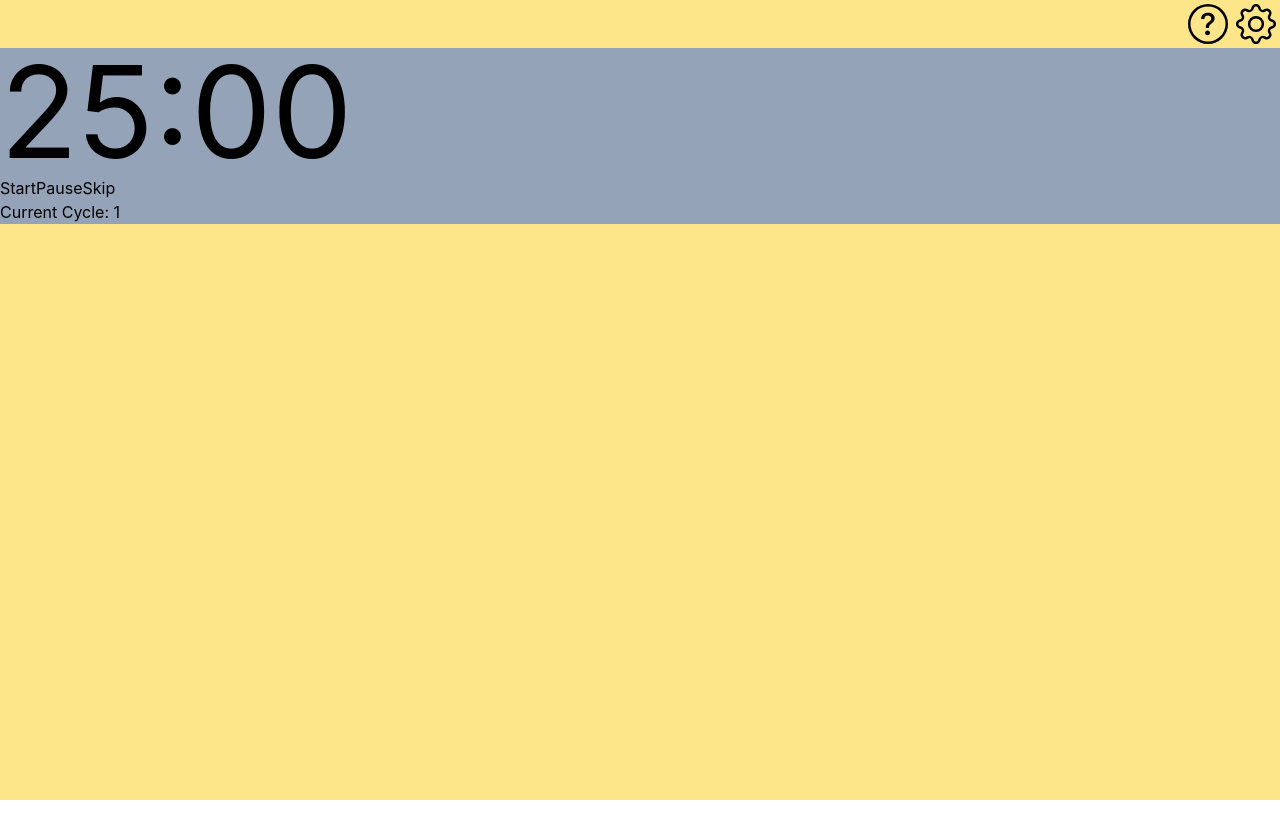
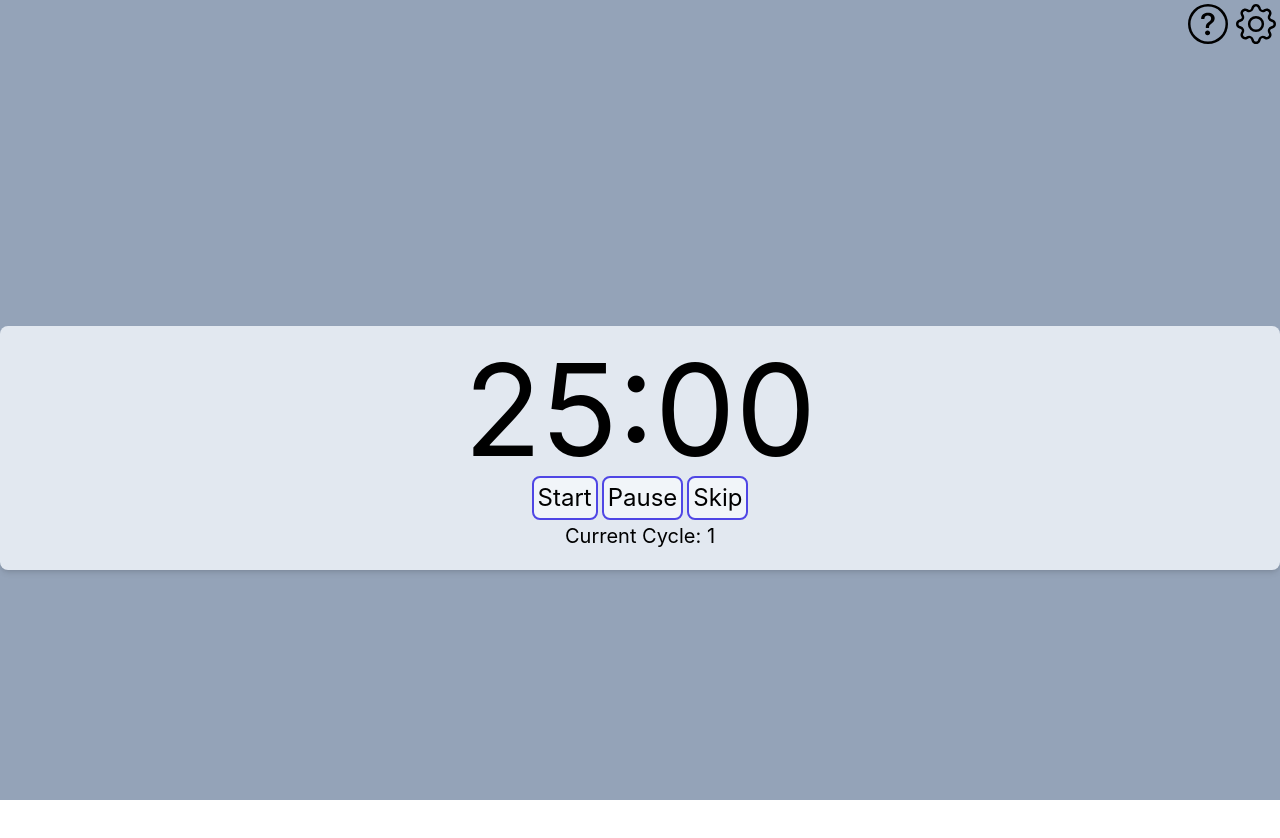
Before and after one commit to ToCans/cozystudy, a React (Create React App) app: page / in a window 1280 px wide. Shown: the top 838 px of the page. Before the commit the page ends 800 px from the top, so only its background shows below. Built offline with nearby package versions, Linux system fonts and the light colour scheme.

Commit message:
Styling Improvements

```diff
--- a/src/App.jsx
+++ b/src/App.jsx
@@ -21,7 +21,7 @@ function App() {
 	};
 
 	return (
-        <div className="bg-amber-200 h-screen w-screen">
+		<div className="bg-slate-400 h-screen w-screen">
 			<SettingsContent.Provider
 				value={{
 					showTabTimer,
@@ -37,7 +37,7 @@ function App() {
 					setCycleNumber,
 				}}
 			>
-                <div className=" flex flex-row justify-end">
+				<div className=" flex flex-row justify-end sticky top-0 z-10">
 					<img
 						src={questionIcon}
 						className="size-10 m-1"
@@ -57,8 +57,9 @@ function App() {
 						alt="Gear Icon for Settings"
 					/>
 				</div>
-
+				<div className="h-screen w-screen flex flex-col justify-center items-center">
 					{showSettings === false ? <Timer /> : <Settings />}
+				</div>
 			</SettingsContent.Provider>
 		</div>
 	);
--- a/src/components/timeButton.jsx
+++ b/src/components/timeButton.jsx
@@ -14,6 +14,7 @@ const InteractiveButton = ({ purpose, minutesRemaining, secondsRemaining }) => {
 						secondsRemaining: secondsRemaining,
 					});
 				}}
+				className="text-2xl border-solid border-2 border-indigo-600 rounded-lg bg-slate-100 m-0.5 p-1"
 			>
 				Start
 			</button>
@@ -30,6 +31,7 @@ const InteractiveButton = ({ purpose, minutesRemaining, secondsRemaining }) => {
 						secondsRemaining: null,
 					});
 				}}
+				className="text-2xl border-solid border-2 border-indigo-600 rounded-lg bg-slate-100 m-0.5 p-1"
 			>
 				Pause
 			</button>
@@ -47,6 +49,7 @@ const InteractiveButton = ({ purpose, minutesRemaining, secondsRemaining }) => {
 					});
 					settings.setCycleNumber(settings.cycleNumber + 1);
 				}}
+				className="text-2xl border-solid border-2 border-indigo-600 rounded-lg bg-slate-100 m-0.5 p-1"
 			>
 				Skip
 			</button>
--- a/src/components/timeDisplay.jsx
+++ b/src/components/timeDisplay.jsx
@@ -24,7 +24,7 @@ const TimeDisplay = ({ minutes, seconds }) => {
 
 	const time = formattingCheck(minutes, seconds);
 
-    return <p className="text-9xl">{time}</p>;
+	return <p className="text-9xl text-center">{time}</p>;
 };
 
 export default TimeDisplay;
--- a/src/components/timer.jsx
+++ b/src/components/timer.jsx
@@ -23,10 +23,7 @@ function Timer() {
 		settings.timerWorker.onmessage = (e) => {
 			console.log("Worker Message received");
 
-            if (
-                e.data.minutesRemaining === 0 &&
-                e.data.secondsRemaining === -1
-            ) {
+			if (e.data.minutesRemaining === 0 && e.data.secondsRemaining === -1) {
 				setTimerRunning(false);
 				settings.setCycleNumber(settings.cycleNumber + 1);
 			} else {
@@ -92,11 +89,7 @@ function Timer() {
 
 	// End of Cycle Sound Handling
 	useEffect(() => {
-        if (
-            minutesRemaining === 0 &&
-            secondsRemaining === 0 &&
-            timerRunning === true
-        ) {
+		if (minutesRemaining === 0 && secondsRemaining === 0 && timerRunning === true) {
 			// lowHighChime played for breaks finishing
 			if (settings.cycleNumber % 2 === 0) {
 				const breakFinishAudio = new Audio(
@@ -114,23 +107,15 @@ function Timer() {
 				workFinishAudio.play();
 			}
 		}
-    }, [
-        settings.cycleNumber,
-        timerRunning,
-        minutesRemaining,
-        secondsRemaining,
-    ]);
+	}, [settings.cycleNumber, timerRunning, minutesRemaining, secondsRemaining]);
 
 	// Timer Display Information
 	let cycleDisplay = Math.ceil(settings.cycleNumber / 2);
 
 	return (
-        <div className="bg-slate-400 container">
-            <TimeDisplay
-                minutes={minutesRemaining}
-                seconds={secondsRemaining}
-            />
-            <div className="row">
+		<div className="bg-slate-200 container flex flex-col shadow-md rounded-lg  mx-auto p-5">
+			<TimeDisplay minutes={minutesRemaining} seconds={secondsRemaining} />
+			<div className="row flex flex-row justify-center">
 				<InteractiveButton
 					purpose="Start"
 					minutesRemaining={minutesRemaining}
@@ -147,7 +132,7 @@ function Timer() {
 					secondsRemaining={secondsRemaining}
 				/>
 			</div>
-            <p>Current Cycle: {cycleDisplay}</p>
+			<p className="text-xl text-center">Current Cycle: {cycleDisplay}</p>
 		</div>
 	);
 }
```
Also changed, not shown: 1 other file (tests, documents, lock files or other folders). Lines whose indentation alone changed are shown as unchanged.
